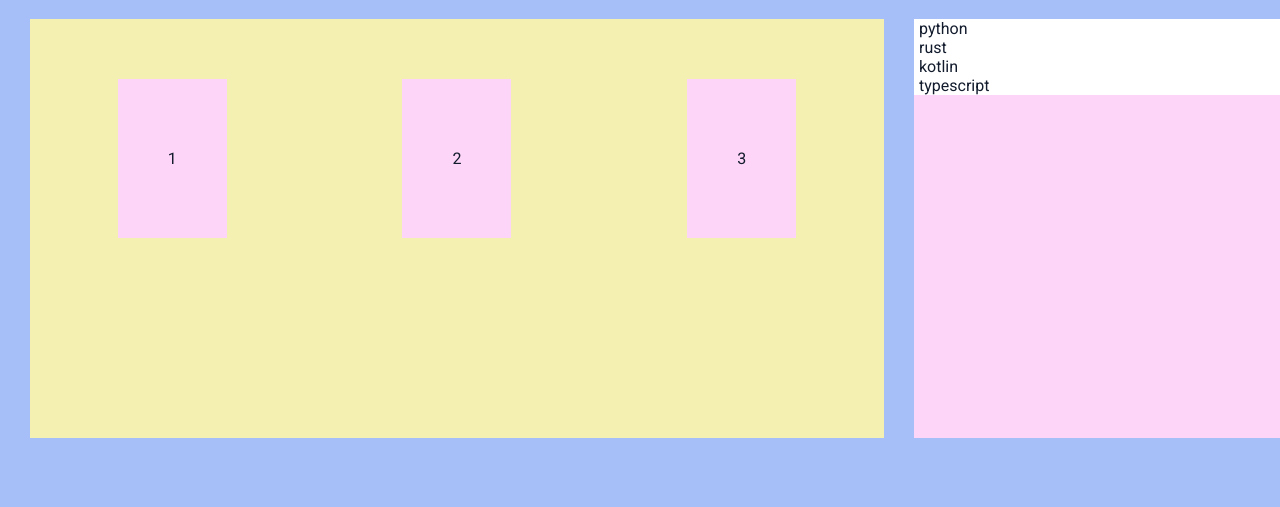
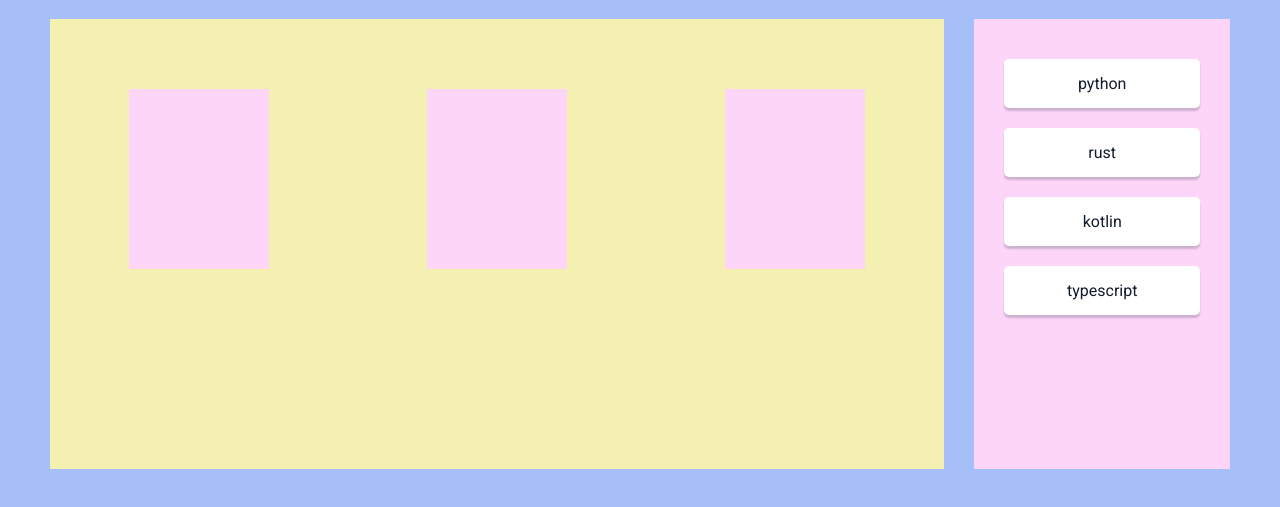
Before and after one commit to DmitryRosenblatt/test-repo1, a plain HTML site: page index.html in a window 1280 px wide. Shown: the part 159-666 px from the top of the page. Drawn offline with Linux system fonts and the light colour scheme.

Commit message:
i've done iPad version of the page

```diff
--- a/index.html
+++ b/index.html
@@ -26,16 +26,20 @@
 
 
         <main>
-            <div class="pinktableft">1</div>
-            <div class="pinktabcenter">2</div>
-            <div class="pinktabright">3</div>
+            <div class="pinktableft"></div>
+            <div class="pinktabcenter"></div>
+            <div class="pinktabright"></div>
         </main>
 
         <aside>
-            <p>python</p>
-            <p>rust</p>
-            <p>kotlin</p>
-            <p>typescript</p>
+
+            <div class="asidetabs">
+                <p>python</p>
+                <p>rust</p>
+                <p>kotlin</p>
+                <p>typescript</p>
+            </div>
+
         </aside>
 
     </div>
--- a/styles/styles.scss
+++ b/styles/styles.scss
@@ -39,7 +39,8 @@ main {
     display: flex;
     justify-content: space-around;
     width: 70%;
-    margin: 0px 30px;
+    height: 100%;
+    margin: 0px 0px 0px 50px;
     padding-top: 60px;
     padding-bottom: 200px;
     padding-right: 0px;
@@ -47,22 +48,30 @@ main {
 }
 
 main div {
+    margin-top: 10px;
     background: $pinkBackground;
-    padding: 70px 50px;
+    padding: 90px 70px;
 }
 
 aside {
-    width: 30%;
+    width: 20%;
     padding: 0px;
-    margin: 0px;
+    margin: 0px 50px 0px 30px;
+    background: $pinkBackground;
+}
+
+.asidetabs {
     display: flex;
     flex-flow: column nowrap;
     justify-content: flex-start;
-    background: $pinkBackground;
+    margin-top: 30px;
 }
 
-aside p {
-    padding: 0px 5px;
-    margin: 0px;
+.asidetabs p {
+    text-align: center;
+    padding: 15px 0px;
+    margin: 10px 30px;
     background: #fff;
+    border-radius: 5px;
+    box-shadow: 0px 3px 2px rgba(19, 28, 45, 0.2);
 }
```
Also changed, not shown: styles/styles.css, 1 other file.
